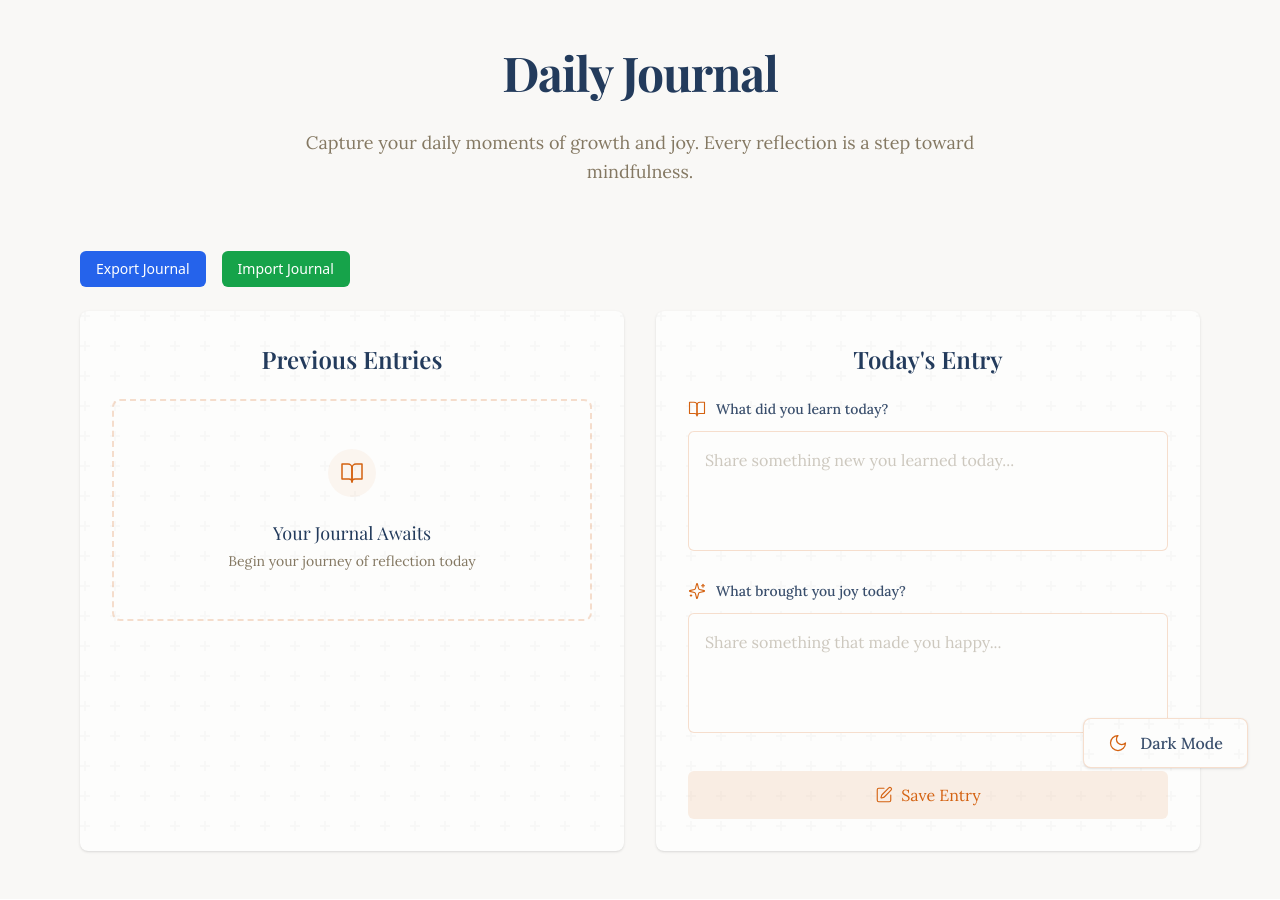
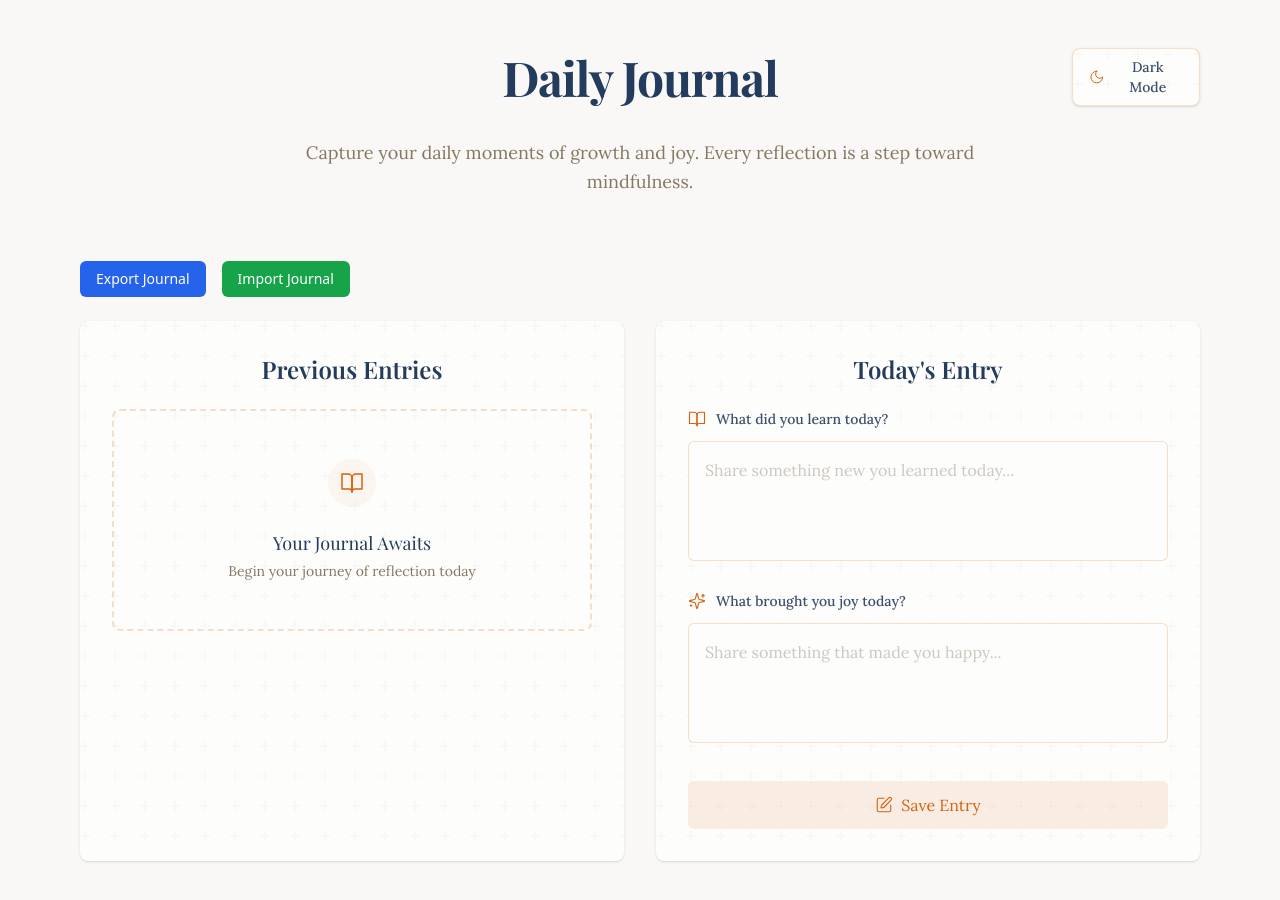
Before and after one commit to morhendos/quick-journal-app, a Next.js app: page / in a window 1280 px wide. Shown: the top 900 px of the page. Built offline with nearby package versions, Linux system fonts and the light colour scheme.

Commit message:
Fix theme toggle positioning and styling

```diff
--- a/src/components/ThemeToggle.tsx
+++ b/src/components/ThemeToggle.tsx
@@ -18,25 +18,23 @@ export function ThemeToggle() {
     <button
       onClick={() => setTheme(theme === 'dark' ? 'light' : 'dark')}
       className="
-        fixed sm:bottom-8 sm:right-8
-        bottom-4 right-4
-        px-3 sm:px-6
-        py-2 sm:py-3
+        px-3 sm:px-4
+        py-2
         rounded-lg
         bg-paper paper-texture journal-shadow
         border border-accent/20
         hover:scale-102 active:scale-98
         transition-all duration-200
-        flex items-center gap-2 sm:gap-3
+        flex items-center gap-2
         text-ink/90 journal-text journal-button
-        text-xs sm:text-base
+        text-xs sm:text-sm
       "
       aria-label="Toggle theme"
     >
       {theme === 'dark' ? (
-        <Sun size={16} className="text-accent sm:size-5" strokeWidth={1.5} />
+        <Sun size={16} className="text-accent" strokeWidth={1.5} />
       ) : (
-        <Moon size={16} className="text-accent sm:size-5" strokeWidth={1.5} />
+        <Moon size={16} className="text-accent" strokeWidth={1.5} />
       )}
       <span className="font-medium">
         {theme === 'dark' ? 'Light' : 'Dark'}
--- a/src/components/layout/PageHeader.tsx
+++ b/src/components/layout/PageHeader.tsx
@@ -6,11 +6,11 @@ export function PageHeader() {
   return (
     <div className="mb-16 animate-fade-in">
       <div className="flex justify-between items-center mb-8">
-        <div className="flex-1"></div> {/* Spacer */}
-        <h1 className="journal-heading text-5xl font-bold text-ink tracking-tight flex-grow text-center">
+        <div className="w-32"></div> {/* Spacer with fixed width */}
+        <h1 className="journal-heading text-4xl sm:text-5xl font-bold text-ink tracking-tight">
           Daily Journal
         </h1>
-        <div className="flex-1 flex justify-end">
+        <div className="w-32 flex justify-end"> {/* Fixed width container for theme toggle */}
           <ThemeToggle />
         </div>
       </div>
```
